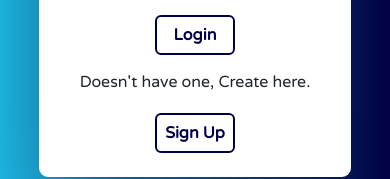
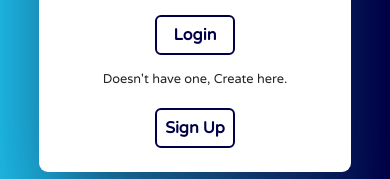
Before and after one commit to devaaravmishra/hms, a React (Create React App) app: page /login in a window 390 px wide. Shown: the part 501-680 px from the top of the page. Built offline with nearby package versions, Linux system fonts and the light colour scheme; no server answers.

Commit message:
style: reduce font size
reduced font size with className ->  .spantext

```diff
--- a/src/Components/css/form.css
+++ b/src/Components/css/form.css
@@ -289,6 +289,11 @@
     font-size: 1rem;
     margin: 6% auto 6% auto;
   }
+
+  .spantext{
+    font-size: 0.8rem;
+  }
+
   #lastbtn {
     height: 2.5rem;
     width: 5rem;
```
